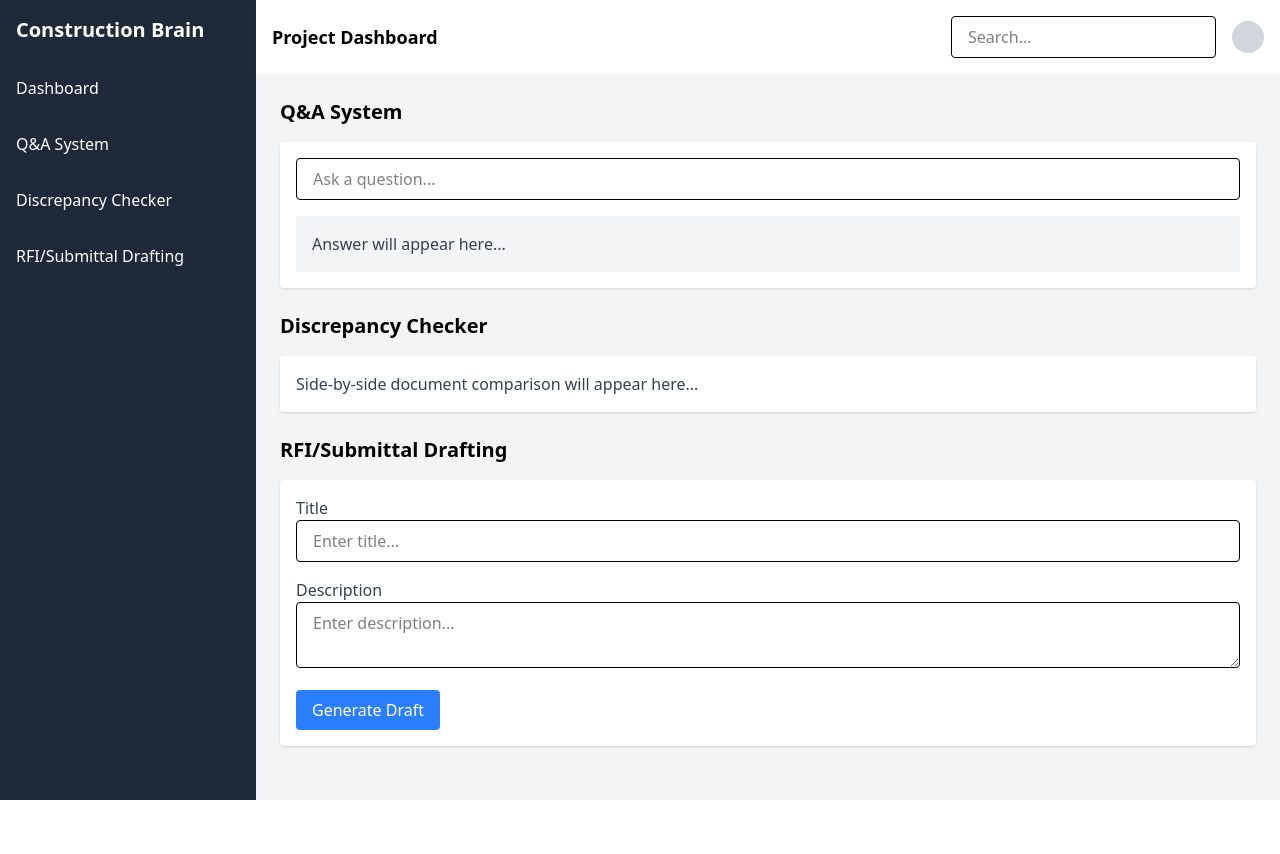
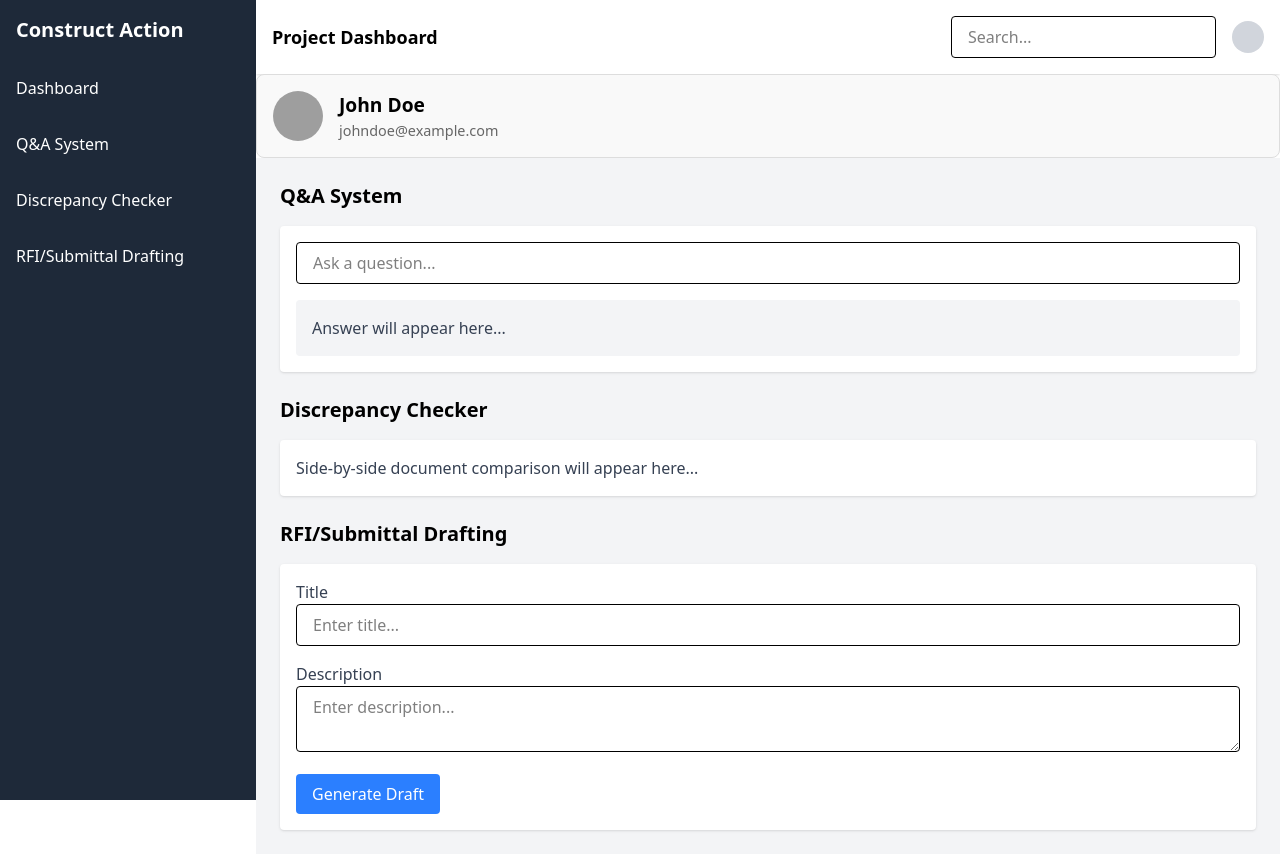
Before and after one commit to Ved37/ConstructAction, a React (Vite) app: page / in a window 1280 px wide. Before the commit the page ends 800 px from the top, so only its background shows below. Built offline with nearby package versions, Linux system fonts and the light colour scheme; grey boxes are pictures that could not be loaded.

Commit message:
User Profile and changes

```diff
--- a/src/App.jsx
+++ b/src/App.jsx
@@ -4,6 +4,7 @@ import Header from "./components/Header";
 import QnA from "./components/QnA";
 import DiscrepancyChecker from "./components/DiscrepancyChecker";
 import RFIDrafting from "./components/RFIDrafting";
+import UserProfile from "./components/UserProfile";
 
 const App = () => {
   return (
@@ -11,6 +12,7 @@ const App = () => {
       <Sidebar />
       <div className="flex-1 flex flex-col">
         <Header />
+        <UserProfile />
         <main className="flex-1 p-6 bg-gray-100">
           <QnA />
           <DiscrepancyChecker />
--- a/src/components/Sidebar.jsx
+++ b/src/components/Sidebar.jsx
@@ -4,7 +4,7 @@ import React from "react";
 const Sidebar = () => {
   return (
     <div className="w-64 bg-gray-800 text-white flex flex-col">
-      <div className="p-4 text-xl font-bold">Construction Brain</div>
+      <div className="p-4 text-xl font-bold">Construct Action</div>
       <nav className="flex-1">
         <ul>
           <li className="p-4 hover:bg-gray-700 cursor-pointer">Dashboard</li>
--- /dev/null
+++ b/src/components/UserProfile.css
@@ -0,0 +1,31 @@
+.user-profile {
+  display: flex;
+  align-items: center;
+  padding: 1rem;
+  border: 1px solid #ddd;
+  border-radius: 8px;
+  background-color: #f9f9f9;
+}
+
+.user-avatar {
+  width: 50px;
+  height: 50px;
+  border-radius: 50%;
+  margin-right: 1rem;
+}
+
+.user-info {
+  display: flex;
+  flex-direction: column;
+}
+
+.user-name {
+  font-size: 1.2rem;
+  font-weight: 600;
+  margin: 0;
+}
+
+.user-email {
+  font-size: 0.9rem;
+  color: #666;
+}
--- /dev/null
+++ b/src/components/UserProfile.jsx
@@ -0,0 +1,20 @@
+import React from "react";
+import "./UserProfile.css";
+
+const UserProfile = () => {
+  return (
+    <div className="user-profile">
+      <img
+        className="user-avatar"
+        src="/src/assets/default-avatar.png"
+        alt="User Avatar"
+      />
+      <div className="user-info">
+        <h2 className="user-name">John Doe</h2>
+        <p className="user-email">johndoe@example.com</p>
+      </div>
+    </div>
+  );
+};
+
+export default UserProfile;
```
